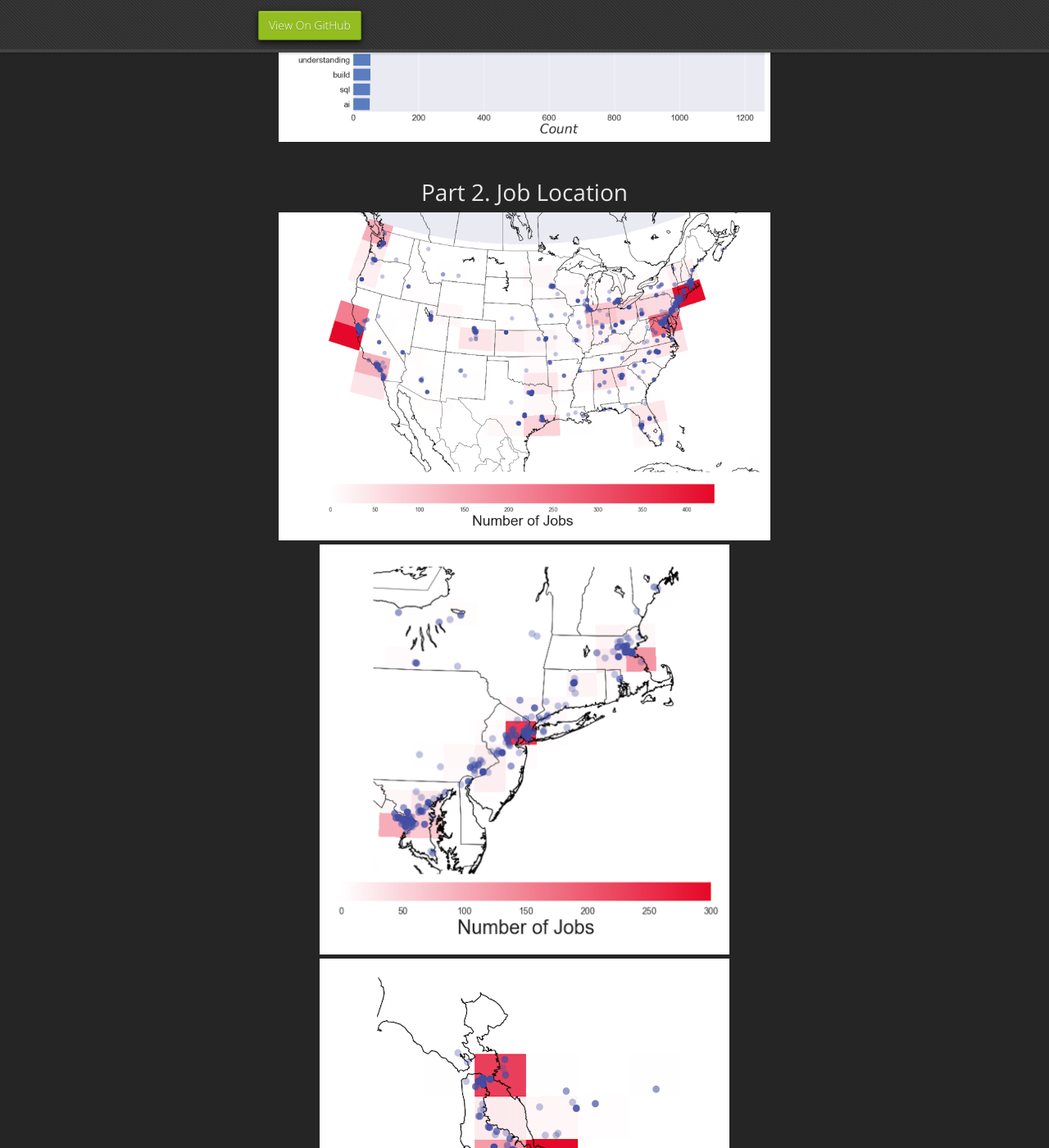
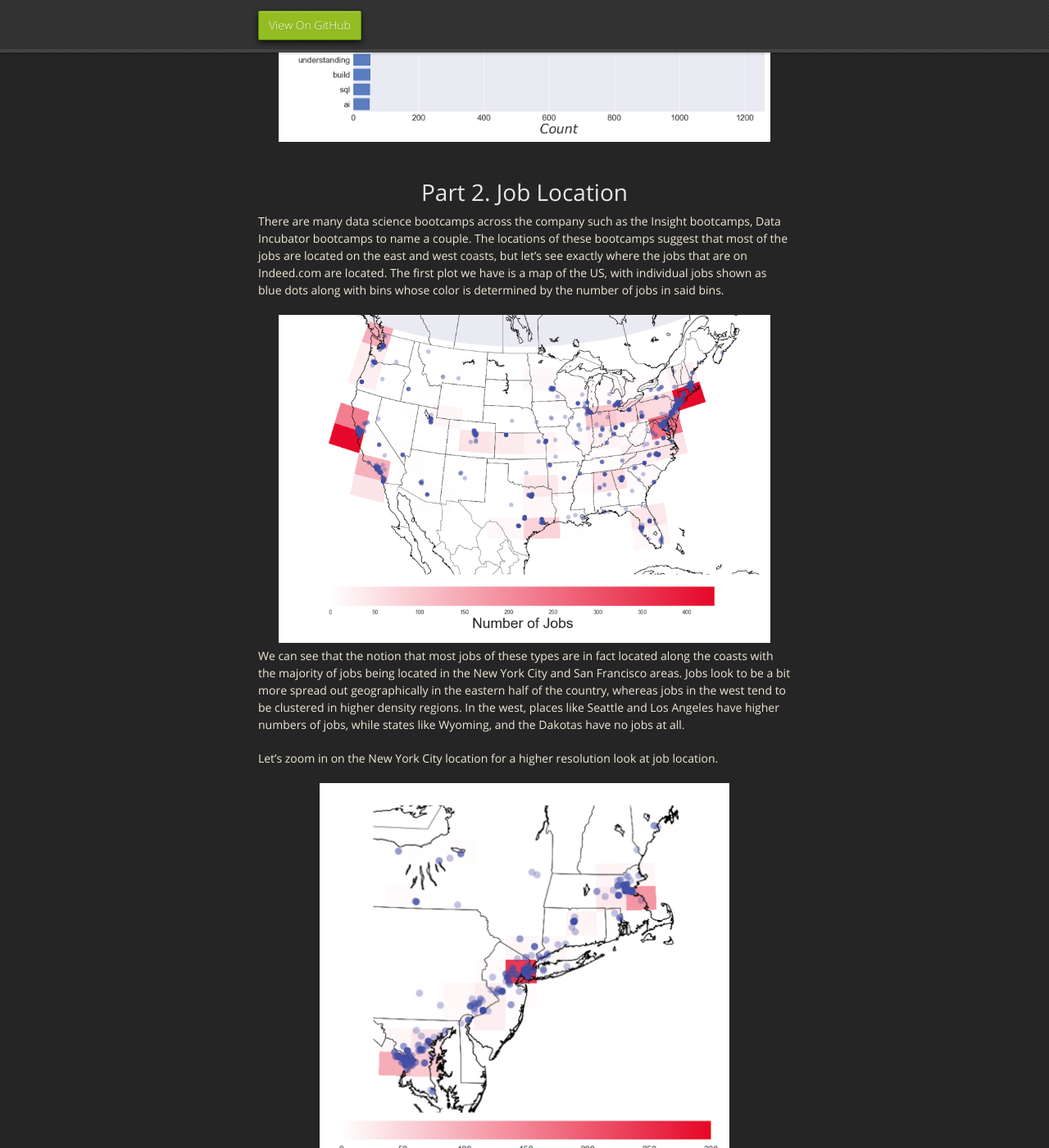
Before and after one commit to mrbrins82/mrbrins82.github.io, a Jekyll site: the page built from kaggle_indeed.md, in a window 1280 px wide and 1400 px high, scrolled down 6638 px. Shown: the whole window at 82% size. Built offline with Jekyll 4.4.1, drawn with Linux system fonts in a browser that asks for light colours; nearby versions of some CDN libraries; our own code applies the rules of GitHub Pages for plain Markdown files; some of the changed text lies outside the part shown.

Commit message:
updated indeed page

```diff
--- a/kaggle_indeed.md
+++ b/kaggle_indeed.md
@@ -165,13 +165,21 @@ What are some of the most common job titles that people are hiring for?
 
 <br/>
 # [](#header-3)<center>Part 2. Job Location<center/>
-
+There are many data science bootcamps across the company such as the Insight bootcamps, Data Incubator bootcamps to name a couple. The locations of these bootcamps suggest that most of the jobs are located on the east and west coasts, but let's see exactly where the jobs that are on Indeed.com are located. The first plot we have is a map of the US, with individual jobs shown as blue dots along with bins whose color is determined by the number of jobs in said bins.
 <center><img src="./assets/images/heat_scatter_us.png" alt="us heat map" width="600" height="400" />
 </center>
+We can see that the notion that most jobs of these types are in fact located along the coasts with the majority of jobs being located in the New York City and San Francisco areas. Jobs look to be a bit more spread out geographically in the eastern half of the country, whereas jobs in the west tend to be clustered in higher density regions. In the west, places like Seattle and Los Angeles have higher numbers of jobs, while states like Wyoming, and the Dakotas have no jobs at all.
+
+Let's zoom in on the New York City location for a higher resolution look at job location.
 <center><img src="./assets/images/heat_scatter_nyc_zoom.png" alt="nyc zoom heat map" width="500" height="500" />
 </center>
+It appears that the majority of east coast jobs are located in New York City, with the D.C. and Boston areas also having higher numbers of jobs as well.
+
+Now let's zoom in on the San Francisco area.
 <center><img src="./assets/images/heat_scatter_sanfran_zoom.png" alt="san fran zoom heat map" width="500" height="500" />
 </center>
+There are two highly dense areas in the San Francisco area. The highest density for jobs is in the Silicon Valley area, which shouldn't come as much surprise since this is a well known location for tech jobs. The other high density region to the north corresponds to the Financial District of San Francisco, indicating that there is also opportunity within the financial sector for people looking for data science, machine learning, and artificial intelligence jobs.
+
 
 <br/>
 # [](#header-3)<center>Part 3. Salary<center/>
```
